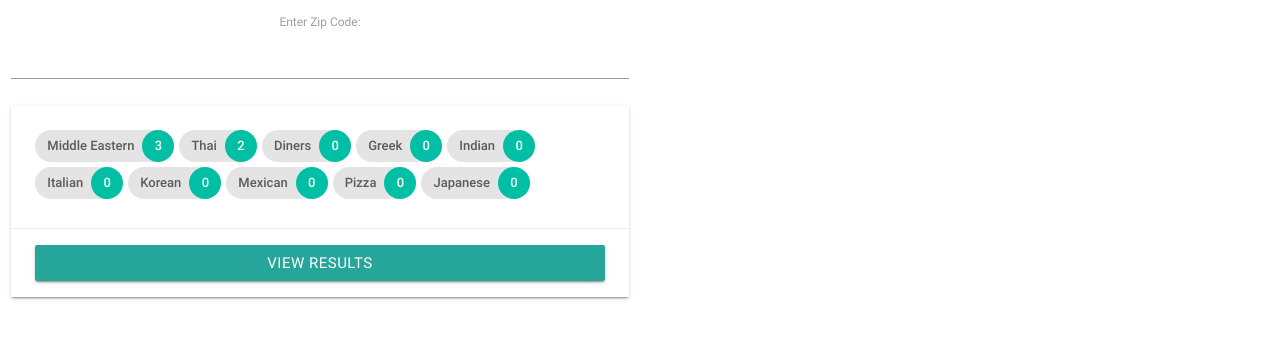
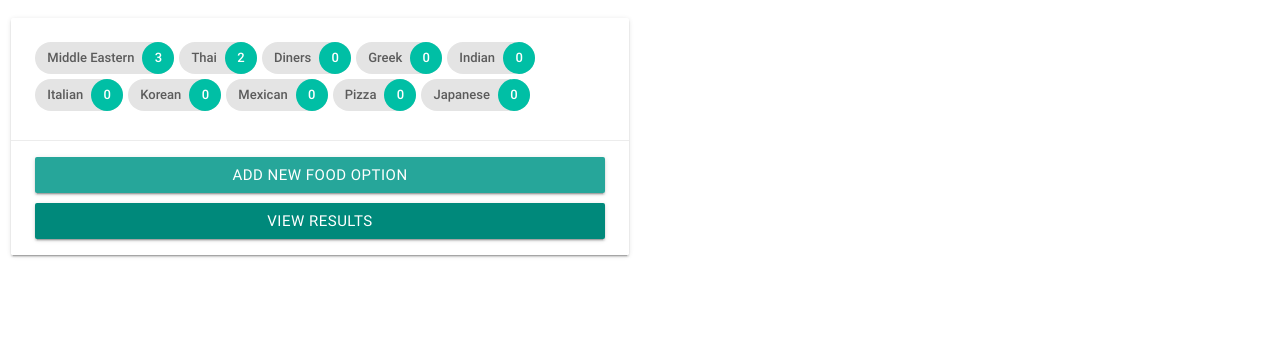
Before and after one commit to mastindersingh/group-lunch, a website: page index.html in a window 1280 px wide. Shown: the part 122-460 px from the top of the page. Drawn offline with nearby package versions, Linux system fonts and the light colour scheme.

Commit message:
added on click effect to chips

```diff
--- a/css/style.css
+++ b/css/style.css
@@ -9,7 +9,7 @@ span.vote-count {
   color: #fff;
 }
 
-.view-results {
+.view-results, .add-option-button {
 	width: 100%;
 }
 
@@ -52,3 +52,11 @@ nav ul a.btn-floating {
 	right: 30px;
 	top: 20px;
 }
+
+.btn + .btn {
+	margin-top: 10px;
+}
+
+.chip:active {
+	background-color: #bdbdbd;
+}
--- a/index.html
+++ b/index.html
@@ -44,12 +44,12 @@
         </div>
       </div>
 
-      <div class="row">
+      <!-- <div class="row">
         <div class="col s12 m6 center-align">
           <label for="zip">Enter Zip Code:</label>
           <input type="text" name="zip" id="zip-input">
         </div>
-      </div>
+      </div> -->
 
       <div class="flip-container" id="flip-container">
         <div class="flipper">
@@ -63,7 +63,8 @@
                     <a href="#">Clear ALL Choices</a>
                   </div> -->
                   <div class="card-action">
-                    <a class="waves-effect waves-light btn view-results">View Results</a>
+                    <a class="waves-effect waves-light btn add-option-button">Add New Food Option</a>
+                    <a class="waves-effect waves-light btn view-results teal darken-1">View Results</a>
                   </div>
                 </div>
               </div>
```
